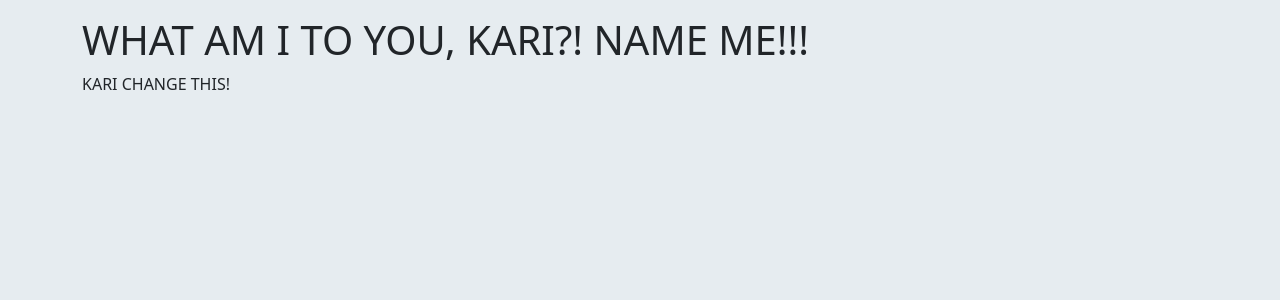
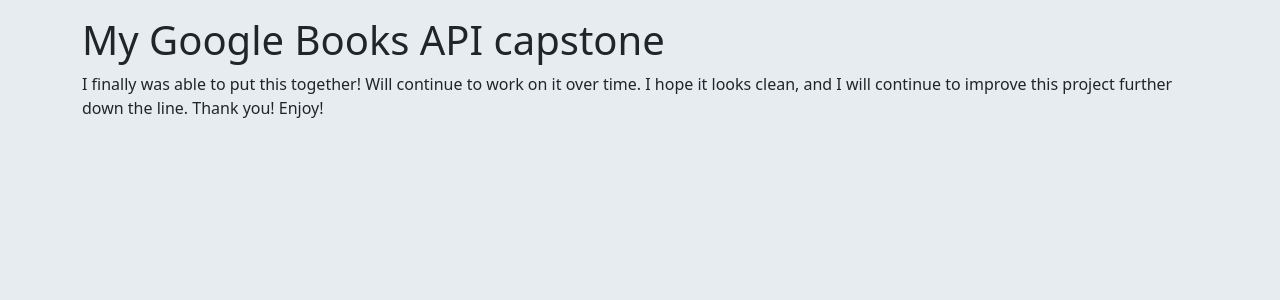
Before and after one commit to Kraae/book_it2, a Flask app: page / in a window 1280 px wide. Shown: the part 46-346 px from the top of the page. Run offline with Flask 2, Linux system fonts and the light colour scheme; some libraries are stand-ins or nearby versions.

Commit message:
home page quick overview

```diff
--- a/templates/home.html
+++ b/templates/home.html
@@ -1,6 +1,8 @@
 {% extends 'base.html' %}
 {%block content%}
-<h1>WHAT AM I TO YOU, KARI?! NAME ME!!!</h1>
-<p>KARI CHANGE THIS!
+<h1>My Google Books API capstone</h1>
+<p>I finally was able to put this together! Will continue to work on it over time.
+    I hope it looks clean, and I will continue to improve this project further down the line.
+    Thank you! Enjoy!
 </p>
 {%endblock%}
```
